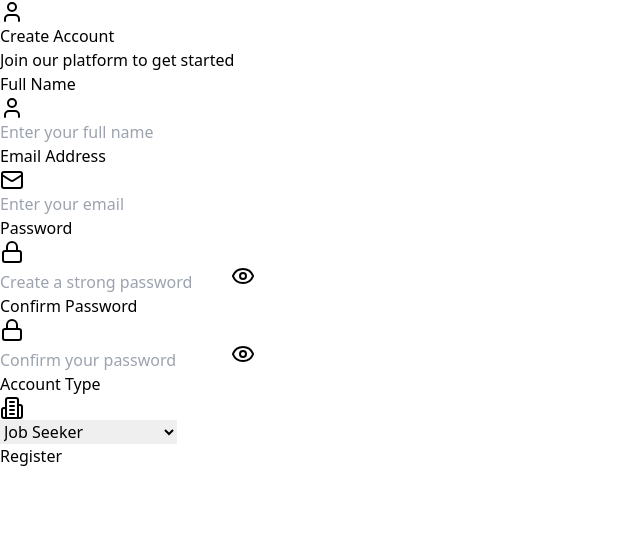
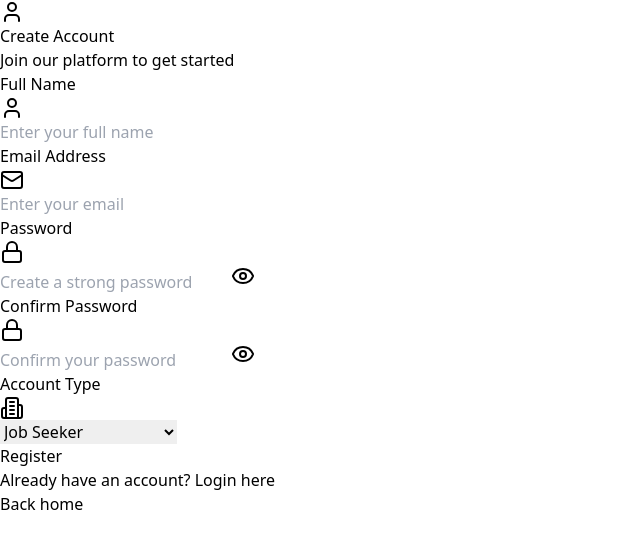
Before and after one commit to Silas-Hakuzwimana/job-connect-mern, a React (Vite) app in the folder frontend/: page /register in a window 1280 px wide. Shown: the top 548 px of the page, without its empty margins (0-640 px from the left). Built offline with nearby package versions, Linux system fonts and the light colour scheme; no server answers.

Commit message:
Update Register.jsx

```diff
--- a/frontend/src/pages/Register.jsx
+++ b/frontend/src/pages/Register.jsx
@@ -81,8 +81,8 @@
     } catch (err) {
       setError(
         err.response?.data?.message ||
-          err.response?.data?.error ||
-          "Registration failed"
+        err.response?.data?.error ||
+        "Registration failed"
       );
     } finally {
       setLoading(false);
@@ -281,6 +281,27 @@
               {loading ? "Registering..." : "Register"}
             </button>
           </form>
+          <div className="mt-4 text-center space-y-1 text-sm text-gray-600">
+            <p>
+              Already have an account?{" "}
+              <button
+                type="button"
+                onClick={() => navigate("/login")}
+                className="text-blue-600 hover:underline"
+              >
+                Login here
+              </button>
+            </p>
+            <p>
+              <button
+                type="button"
+                onClick={() => navigate("/")}
+                className="text-blue-600 hover:underline"
+              >
+                Back home
+              </button>
+            </p>
+          </div>
         </div>
       </div>
     </div>
```
